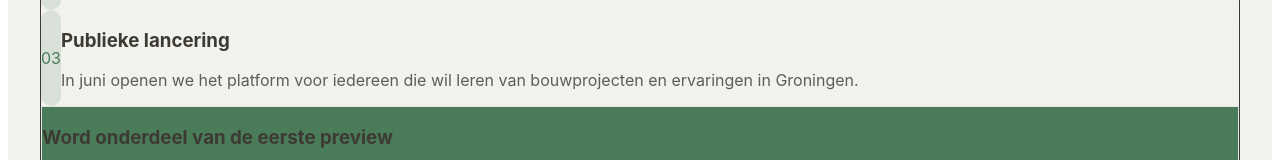
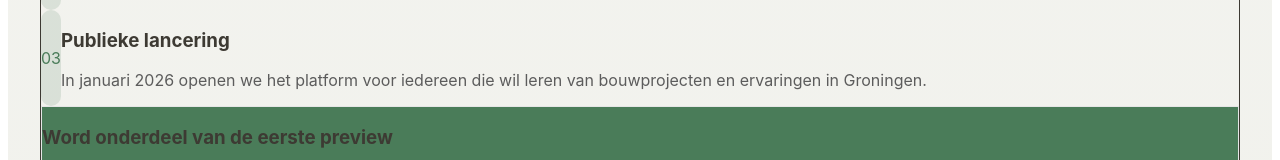
Before and after one commit to serviceteam-daarom/testwebsite, a React (Vite) app: page / in a window 1280 px wide. Shown: the part 848-1008 px from the top of the page. Built offline with nearby package versions, Linux system fonts and the light colour scheme.

Commit message:
Update launch timeline messaging

```diff
--- a/src/CominSoon.tsx
+++ b/src/CominSoon.tsx
@@ -114,7 +114,7 @@ export const GoudGebouwdAboutPage = (props: GoudGebouwdAboutPageProps) => {
                     {
                       title: "Publieke lancering",
                       description:
-                        "In juni openen we het platform voor iedereen die wil leren van bouwprojecten en ervaringen in Groningen.",
+                        "In januari 2026 openen we het platform voor iedereen die wil leren van bouwprojecten en ervaringen in Groningen.",
                     },
                   ].map((item, index) => (
                     <div key={item.title} className="flex gap-4">
--- a/src/components/generated/GoudGebouwdAboutPage.tsx
+++ b/src/components/generated/GoudGebouwdAboutPage.tsx
@@ -114,7 +114,7 @@ export const GoudGebouwdAboutPage = (props: GoudGebouwdAboutPageProps) => {
                     {
                       title: "Publieke lancering",
                       description:
-                        "In juni openen we het platform voor iedereen die wil leren van bouwprojecten en ervaringen in Groningen.",
+                        "In januari 2026 openen we het platform voor iedereen die wil leren van bouwprojecten en ervaringen in Groningen.",
                     },
                   ].map((item, index) => (
                     <div key={item.title} className="flex gap-4">
```
Also changed, not shown: 1 other file (tests, documents, lock files or other folders).
